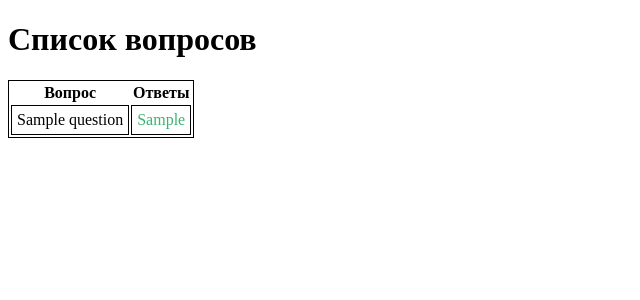
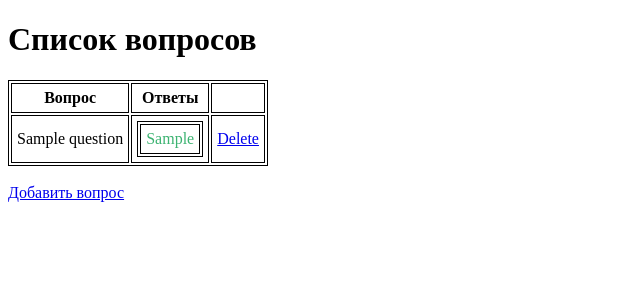
Before and after one commit to alisa911/Quiz, a Spring Boot app: page /ui/questions/all in a window 1280 px wide. Shown: the top 300 px of the page, without its empty margins (0-640 px from the left). Run offline with Spring Boot 4, Linux system fonts and the light colour scheme; tables that the repository leaves empty hold one stand-in row (values such as "Sample post"); some libraries are stand-ins or nearby versions.

Commit message:
add ui controller delete question

```diff
--- a/src/main/java/quiz/controller/ui/QuestionController.java
+++ b/src/main/java/quiz/controller/ui/QuestionController.java
@@ -36,10 +36,17 @@ public class QuestionController {
         return "addQuestion";
     }
 
-    @PostMapping(path = "",  produces = MediaType.APPLICATION_JSON_VALUE)
-    public String save(@ModelAttribute("questionForm")QuestionRequest questionRequest) {
+    @PostMapping(path = "", produces = MediaType.APPLICATION_JSON_VALUE)
+    public String save(@ModelAttribute("questionForm") QuestionRequest questionRequest) {
         Question question = questionMapper.toQuestion(questionRequest);
         questionService.create(question);
         return "redirect:/ui/questions/all";
     }
+
+    @GetMapping("/delete")
+    public String handleDeleteUser(@RequestParam(name = "questionId") Long id) {
+        questionService.get(id);
+        questionService.delete(id);
+        return "redirect:/ui/questions/all";
+    }
 }
--- a/src/main/resources/static/css/style.css
+++ b/src/main/resources/static/css/style.css
@@ -6,7 +6,7 @@ table {
     border: 1px solid black;
 }
 
-table td {
+table th,td {
     padding: 5px;
     border: 1px solid black
 }
--- a/src/main/resources/templates/questionList.html
+++ b/src/main/resources/templates/questionList.html
@@ -2,7 +2,7 @@
 <html xmlns:th="http://www.thymeleaf.org">
 <head>
     <meta charset="UTF-8"/>
-    <title>Person List</title>
+    <title>Question List</title>
     <link rel="stylesheet" type="text/css" th:href="@{/css/style.css}"/>
 </head>
 <body>
@@ -12,15 +12,25 @@
         <tr>
             <th>Вопрос</th>
             <th>Ответы</th>
+            <th></th>
         </tr>
         <tr th:each="question:${questions}">
             <td th:utext="${question.question}">Question</td>
-            <td th:each="answer:${question.answers}"
-                th:utext="${answer.getValue()}"
-                th:class="${answer.getIsTrue()} ? 'trueAnswer' : '' ">Answers
+            <td>
+                <table>
+                    <tr>
+                        <td th:each="answer:${question.answers}"
+                            th:utext="${answer.getValue()}"
+                            th:class="${answer.getIsTrue()} ? 'trueAnswer' : '' ">Answers
+                        </td>
+                    </tr>
+                </table>
             </td>
+            <td><a th:href="@{/ui/questions/delete(questionId=${question.id})}" class="btn btn-danger">Delete</a></td>
         </tr>
     </table>
 </div>
+<br/>
+<a th:href="@{/ui/questions/}">Добавить вопрос</a>
 </body>
 </html>
```
